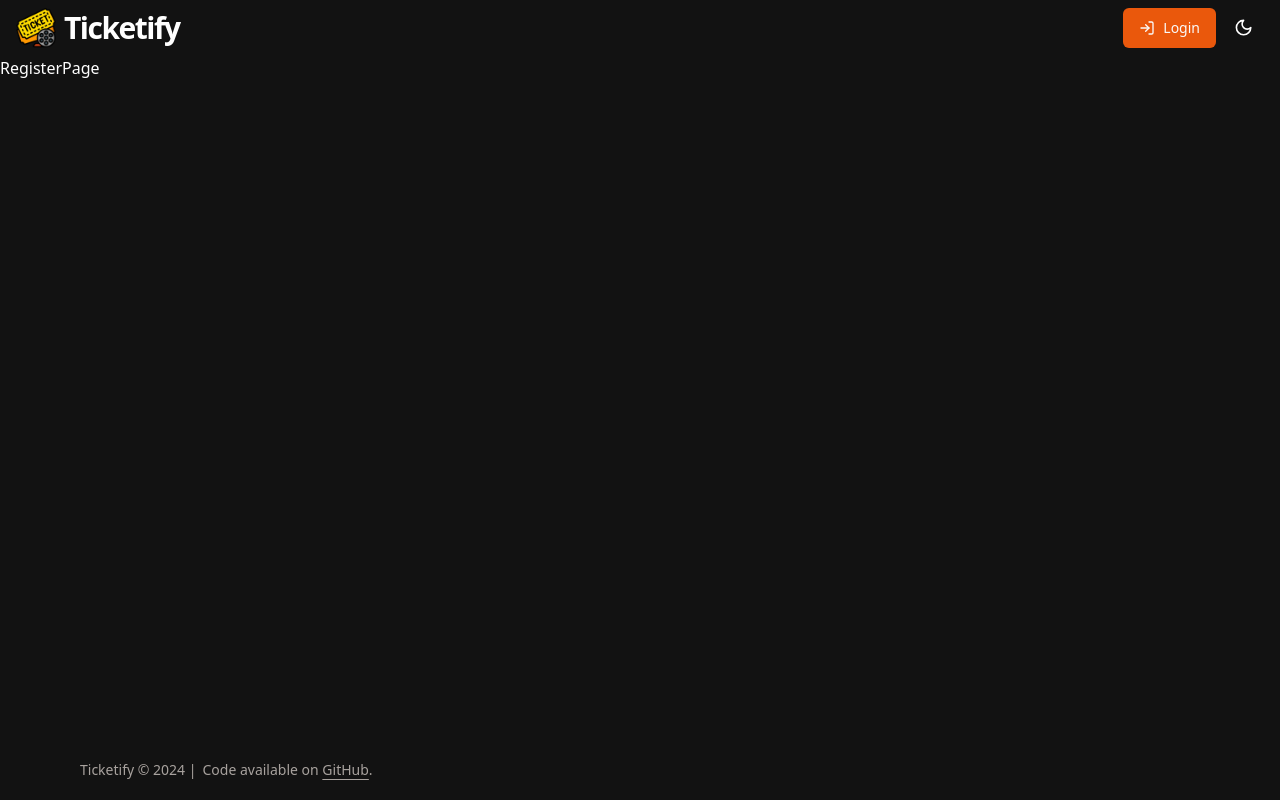
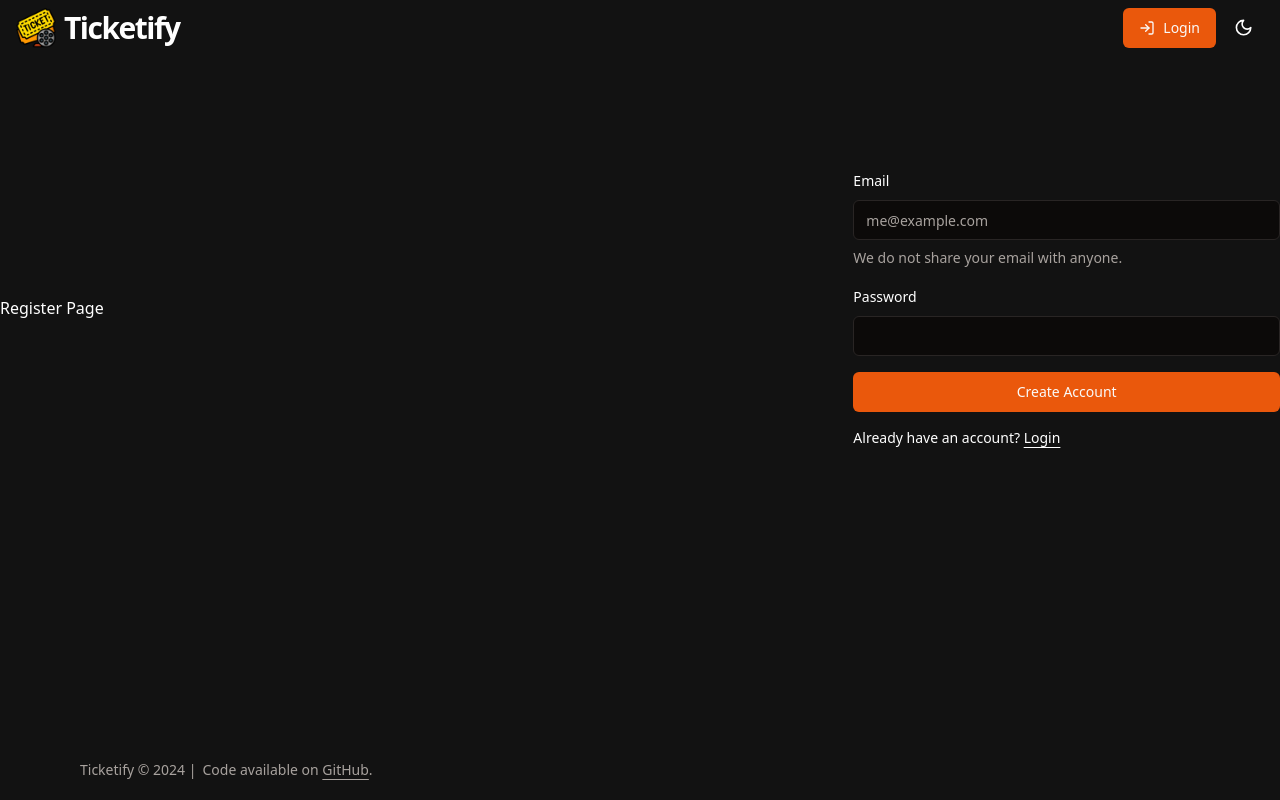
Before and after one commit to pratikstemkar/ticketify, a Next.js app in the folder web/: page /register in a window 1280 px wide. Built offline with nearby package versions, Linux system fonts and the light colour scheme.

Commit message:
register page added

```diff
--- /dev/null
+++ b/web/app/(auth)/_components/RegisterForm.tsx
@@ -0,0 +1,113 @@
+"use client";
+
+import { zodResolver } from "@hookform/resolvers/zod";
+import { useForm } from "react-hook-form";
+import { z } from "zod";
+
+import { Button } from "@/components/ui/button";
+import {
+    Form,
+    FormControl,
+    FormDescription,
+    FormField,
+    FormItem,
+    FormLabel,
+    FormMessage,
+} from "@/components/ui/form";
+import { Input } from "@/components/ui/input";
+import Link from "next/link";
+
+const formSchema = z.object({
+    email: z
+        .string()
+        .min(10, {
+            message: "Email must have atleast 10 characters.",
+        })
+        .max(50, {
+            message: "Email must have atmax 50 characters.",
+        })
+        .email({
+            message: "Enter a valid email address.",
+        }),
+    password: z
+        .string()
+        .min(6, {
+            message: "Password must have atleast 6 characters.",
+        })
+        .max(16, {
+            message: "Password must have atmax 16 characters.",
+        }),
+});
+
+const RegisterForm = () => {
+    const form = useForm<z.infer<typeof formSchema>>({
+        resolver: zodResolver(formSchema),
+        defaultValues: {
+            email: "",
+            password: "",
+        },
+    });
+
+    function onSubmit(values: z.infer<typeof formSchema>) {
+        console.log(values);
+    }
+
+    return (
+        <Form {...form}>
+            <form
+                onSubmit={form.handleSubmit(onSubmit)}
+                className="space-y-4 flex flex-col w-full"
+            >
+                <FormField
+                    control={form.control}
+                    name="email"
+                    render={({ field }) => (
+                        <FormItem>
+                            <FormLabel>Email</FormLabel>
+                            <FormControl>
+                                <Input
+                                    placeholder="me@example.com"
+                                    {...field}
+                                    type="email"
+                                />
+                            </FormControl>
+                            <FormDescription>
+                                We do not share your email with anyone.
+                            </FormDescription>
+                            <FormMessage />
+                        </FormItem>
+                    )}
+                />
+                <FormField
+                    control={form.control}
+                    name="password"
+                    render={({ field }) => (
+                        <FormItem>
+                            <FormLabel>Password</FormLabel>
+                            <FormControl>
+                                <Input
+                                    placeholder=""
+                                    {...field}
+                                    type="password"
+                                />
+                            </FormControl>
+                            <FormMessage />
+                        </FormItem>
+                    )}
+                />
+                <Button type="submit">Create Account</Button>
+                <span className="text-sm">
+                    Already have an account?{" "}
+                    <Link
+                        href="/login"
+                        className="underline underline-offset-4"
+                    >
+                        Login
+                    </Link>
+                </span>
+            </form>
+        </Form>
+    );
+};
+
+export default RegisterForm;
--- a/web/app/(auth)/login/page.tsx
+++ b/web/app/(auth)/login/page.tsx
@@ -3,7 +3,7 @@ import LoginForm from "../_components/LoginForm";
 const LoginPage = () => {
     return (
         <main className="flex m-auto max-w-7xl justify-between items-center mt-28">
-            <div className="w-2/3">LoginPage</div>
+            <div className="w-2/3">Login Page</div>
             <div className="flex items-center justify-end w-1/3">
                 <LoginForm />
             </div>
--- a/web/app/(auth)/register/page.tsx
+++ b/web/app/(auth)/register/page.tsx
@@ -1,5 +1,14 @@
+import RegisterForm from "../_components/RegisterForm";
+
 const RegisterPage = () => {
-    return <div>RegisterPage</div>;
+    return (
+        <main className="flex m-auto max-w-7xl justify-between items-center mt-28">
+            <div className="w-2/3">Register Page</div>
+            <div className="flex items-center justify-end w-1/3">
+                <RegisterForm />
+            </div>
+        </main>
+    );
 };
 
 export default RegisterPage;
```
